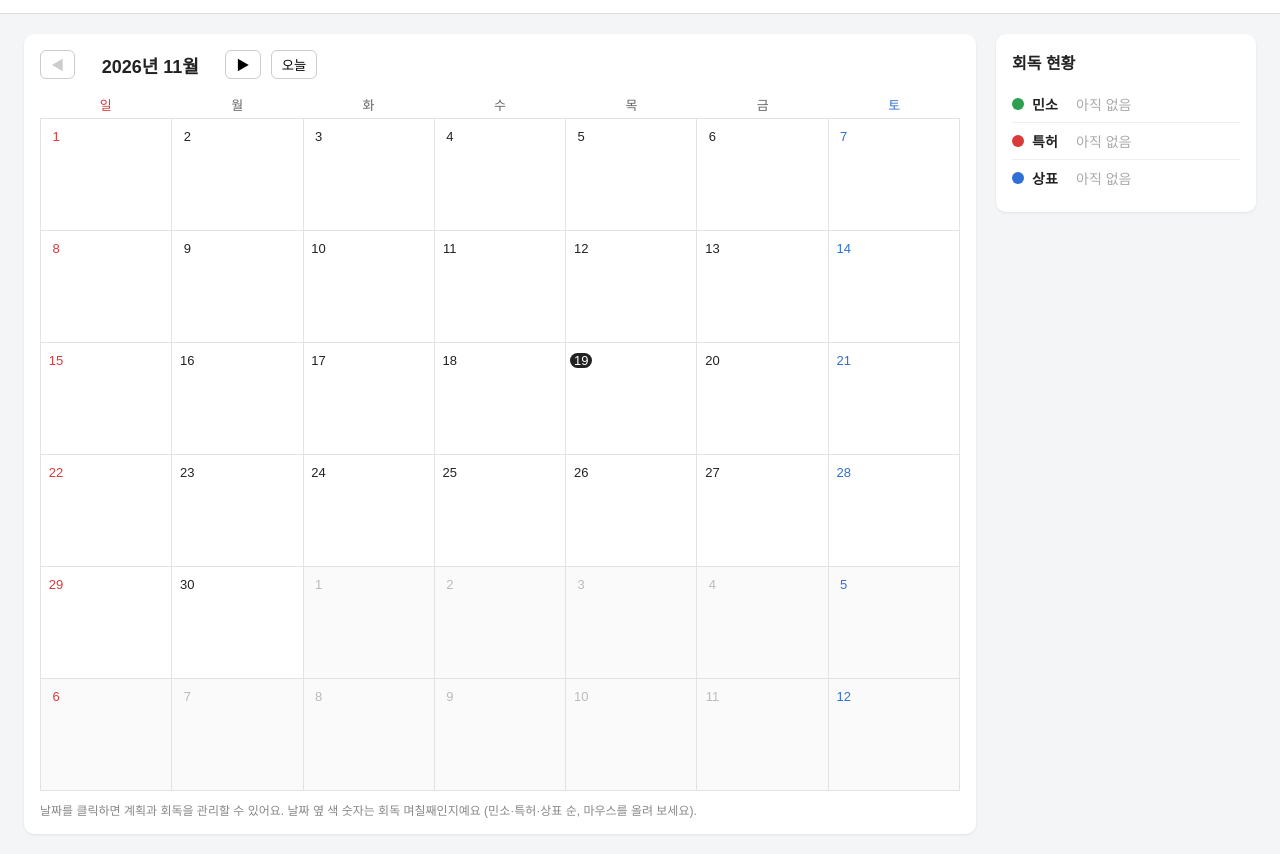
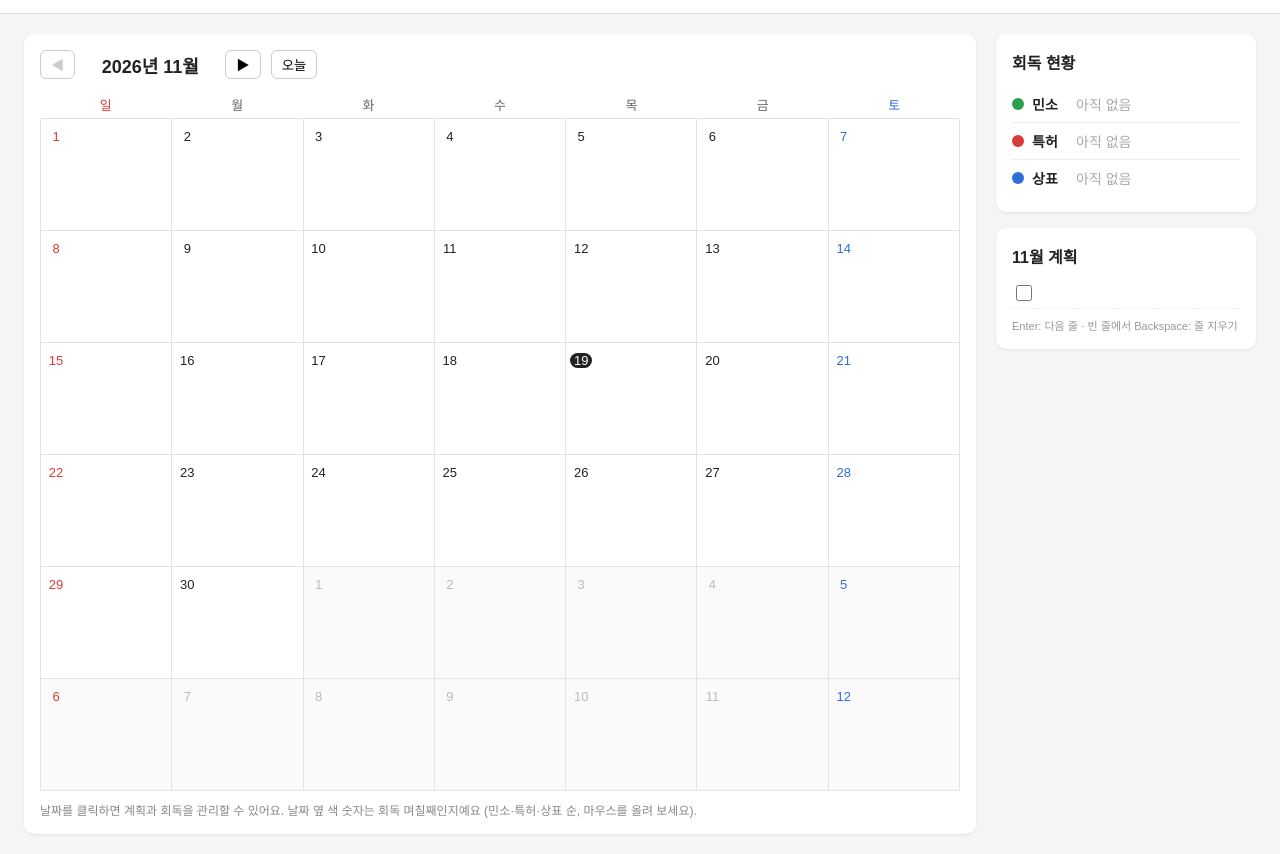
Before and after one commit to smbyul/calendar, a plain HTML site: page index.html in a window 1280 px wide. Shown: the part 48-902 px from the top of the page. Drawn offline with Linux system fonts and the light colour scheme.

Commit message:
v4: 월간 계획 패널(체크 목록, 달별 저장)

```diff
--- a/index.html
+++ b/index.html
@@ -69,7 +69,15 @@
   .hint { font-size: 12px; color: #888; margin: 10px 0 0; }
 
   /* ===== 회독 현황 ===== */
-  .summary { flex: 0 1 260px; background: #fff; border-radius: 10px; padding: 16px; box-shadow: 0 1px 3px rgba(0,0,0,.08); }
+  .side { flex: 0 1 260px; display: flex; flex-direction: column; gap: 16px; }
+  .summary, .monthplan { background: #fff; border-radius: 10px; padding: 16px; box-shadow: 0 1px 3px rgba(0,0,0,.08); }
+  .monthplan h3 { margin: 0 0 10px; font-size: 16px; }
+  .mp-row { display: flex; align-items: center; gap: 6px; padding: 3px 0; border-bottom: 1px dashed #eee; }
+  .mp-row input[type=checkbox] { flex-shrink: 0; width: 16px; height: 16px; cursor: pointer; }
+  .mp-row input[type=text] { flex: 1; min-width: 0; border: none; outline: none; font-size: 14px; padding: 4px 2px; background: transparent; font-family: inherit; }
+  .mp-row input[type=text]:focus { background: #f6f7fb; border-radius: 4px; }
+  .mp-row.done input[type=text] { text-decoration: line-through; color: #aaa; }
+  .mp-hint { font-size: 11px; color: #999; margin: 8px 0 0; }
   .summary h3 { margin: 0 0 12px; font-size: 16px; }
   .summary ul { list-style: none; margin: 0; padding: 0; }
   .summary li { display: flex; align-items: center; gap: 8px; padding: 8px 0; border-bottom: 1px solid #eee; font-size: 14px; }
@@ -153,9 +161,16 @@
     <p class="hint">날짜를 클릭하면 계획과 회독을 관리할 수 있어요. 날짜 옆 색 숫자는 회독 며칠째인지예요 (민소·특허·상표 순, 마우스를 올려 보세요).</p>
   </section>
 
-  <aside class="summary">
-    <h3>회독 현황</h3>
-    <ul id="summary"></ul>
+  <aside class="side">
+    <div class="summary">
+      <h3>회독 현황</h3>
+      <ul id="summary"></ul>
+    </div>
+    <div class="monthplan">
+      <h3 id="mp-title"></h3>
+      <div id="mp-list"></div>
+      <p class="mp-hint">Enter: 다음 줄 · 빈 줄에서 Backspace: 줄 지우기</p>
+    </div>
   </aside>
 </main>
 
@@ -215,6 +230,7 @@ const SLOT_COUNT = Math.max(4, SUBJECTS.length);  // 날짜 옆 회독 숫자
 const MAX_NOTES_SHOWN = 4;                        // 달력 칸에 보이는 계획 개수
 const STORAGE_KEY = 'exam-calendar-rounds';
 const NOTES_KEY = 'exam-calendar-notes';
+const MONTH_PLAN_KEY = 'exam-calendar-month-plans';
 
 // ===== 설정: 달력 범위 (월은 1~12) =====
 const MIN_MONTH = { year: 2026, month: 11 };
@@ -228,7 +244,8 @@ function monthIndex(y, m) { return y * 12 + m; }  // m은 0~11
 let rounds = load();
 // notes: [{ id, date: 'YYYY-MM-DD', text, done, subject: '민소' | ... | null }]
 let notes = loadNotes();
-let activeTab = 'notes';             // 날짜 창의 현재 탭: 'notes' | 'round'
+let monthPlans = loadMonthPlans();   // 월간 계획 (아래 월간 계획 부분 참고)
+let activeTab = 'notes';            // 날짜 창의 현재 탭: 'notes' | 'round'
 let viewYear, viewMonth;             // 지금 보고 있는 달 (month는 0~11)
 let selectedDate = null;             // 추가 창에서 선택한 시작일
 let selectedSubject = null;          // 추가 창에서 선택한 과목
@@ -244,6 +261,10 @@ function save() {
 function loadNotes() {
   try { return JSON.parse(localStorage.getItem(NOTES_KEY)) || []; }
   catch (e) { return []; }
+}
+function loadMonthPlans() {
+  try { return JSON.parse(localStorage.getItem(MONTH_PLAN_KEY)) || {}; }
+  catch (e) { return {}; }
 }
 function saveNotes() {
   localStorage.setItem(NOTES_KEY, JSON.stringify(notes));
@@ -322,6 +343,74 @@ function dayOfRound(r, key) {
 function render() {
   renderCalendar();
   renderSummary();
+  renderMonthPlan();
+}
+
+// ===== 월간 계획: 보고 있는 달마다 한 줄씩 적는 체크 목록 =====
+// monthPlans: { 'YYYY-MM': [{ text, done }, ...] }
+function monthKey() {
+  return viewYear + '-' + String(viewMonth + 1).padStart(2, '0');
+}
+
+function saveMonthPlans() {
+  const out = {};
+  for (const k in monthPlans) {
+    const items = monthPlans[k].filter(it => it.text.trim());   // 빈 줄은 저장하지 않음
+    if (items.length) out[k] = items;
+  }
+  try { localStorage.setItem(MONTH_PLAN_KEY, JSON.stringify(out)); } catch (e) {}
+}
+
+function renderMonthPlan() {
+  document.getElementById('mp-title').textContent = (viewMonth + 1) + '월 계획';
+  const key = monthKey();
+  if (!monthPlans[key] || monthPlans[key].length === 0) monthPlans[key] = [{ text: '', done: false }];
+  const items = monthPlans[key];
+  const box = document.getElementById('mp-list');
+  box.innerHTML = '';
+
+  items.forEach((it, i) => {
+    const row = document.createElement('div');
+    row.className = 'mp-row' + (it.done ? ' done' : '');
+
+    const check = document.createElement('input');
+    check.type = 'checkbox';
+    check.checked = it.done;
+    check.addEventListener('change', () => {
+      it.done = check.checked;
+      row.classList.toggle('done', it.done);
+      saveMonthPlans();
+    });
+
+    const text = document.createElement('input');
+    text.type = 'text';
+    text.value = it.text;
+    text.maxLength = 80;
+    text.addEventListener('input', () => { it.text = text.value; saveMonthPlans(); });
+    text.addEventListener('keydown', (e) => {
+      if (e.isComposing) return;   // 한글 입력 중에는 무시
+      if (e.key === 'Enter') {
+        items.splice(i + 1, 0, { text: '', done: false });
+        renderMonthPlan();
+        focusMonthRow(i + 1);
+      } else if (e.key === 'Backspace' && text.value === '' && items.length > 1) {
+        e.preventDefault();
+        items.splice(i, 1);
+        saveMonthPlans();
+        renderMonthPlan();
+        focusMonthRow(Math.max(0, i - 1));
+      }
+    });
+
+    row.appendChild(check);
+    row.appendChild(text);
+    box.appendChild(row);
+  });
+}
+
+function focusMonthRow(i) {
+  const inputs = document.querySelectorAll('#mp-list input[type=text]');
+  if (inputs[i]) inputs[i].focus();
 }
 
 function renderCalendar() {
```
